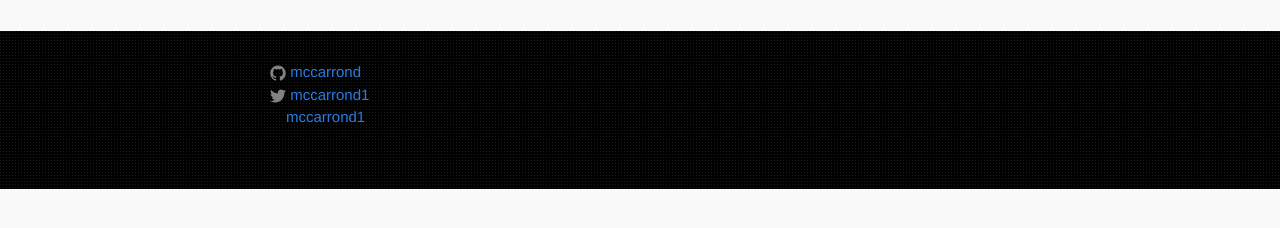
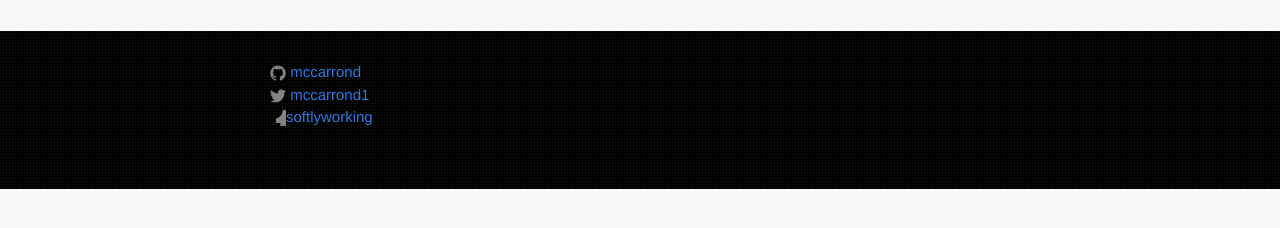
Before and after one commit to mccarrond/mccarrond.github.io, a Jekyll site: the page built from blog.html, in a window 1280 px wide. Shown: the part 522-750 px from the top of the page. Built offline with Jekyll 4.4.1, drawn with Linux system fonts in a browser that asks for light colours.

Commit message:
Update footer.html

```diff
--- a/_includes/footer.html
+++ b/_includes/footer.html
@@ -35,20 +35,12 @@
             <a href="https://tumblr.com/{{ site.tumblr_username }}">
              <span class="icon icon--tumblr">
                <svg viewBox="0 0 16 16">
-               <path fill="#828282" d="M210.8 80.3c-2.3 18.3-6.4 33.4-12.4 45.2 -6 11.9-13.9 22-23.9 30.5 -9.9 8.5-21.8 14.9-35.7 19.5v50.6h38.9v124.5c0 16.2 1.7 28.6 5.1 37.1 3.4 8.5 9.5 16.6 18.3 24.2 8.8 7.6 19.4 13.4 31.9 17.5 12.5 4.1 26.8 6.1 43 6.1 14.3 0 27.6-1.4 39.9-4.3 12.3-2.9 26-7.9 41.2-15v-55.9c-17.8 11.7-35.7 17.5-53.7 17.5 -10.1 0-19.1-2.4-27-7.1 -5.9-3.5-10-8.2-12.2-14 -2.2-5.8-3.3-19.1-3.3-39.7v-91.1H345.5v-55.8h-84.4v-90H210.8z"
+               <path fill="#828282" d="M 18.001,14 L 18.001,21.318 C 18.001,23.175 17.977,24.245 18.174,24.771 C 18.369,25.295 18.859,25.838 19.392,26.153 C 20.101,26.577 20.909,26.789 21.821,26.789 C 23.441,26.789 24.398,26.575 26,25.523 L 26,30.333 L 26,30.333 C 24.634,30.976 23.442,31.352 22.334,31.612 C 21.224,31.87 20.026,32 18.738,32 C 17.274,32 16.411,31.816 15.288,31.448 C 14.164,31.077 13.204,30.548 12.412,29.869 C 11.617,29.184 11.068,28.456 10.76,27.686 C 10.453,26.917 10.301,25.799 10.301,24.335 L 10.301,13.113 L 6.006,13.113 L 6.006,8.582 C 7.263,8.174 8.667,7.588 9.562,6.827 C 10.46,6.063 11.179,5.149 11.721,4.079 C 12.265,3.012 12.638,1.65 12.842,0 L 18.001,0 L 18.001,8 L 26,8 L 26,14 L 18.001,14 Z"
               </svg>
-              </span><span class="username">{{site.twitter_username}}</span>
+              </span><span class="username">{{site.tumblr_username}}</span>
             </a>
           </li>
           {% endif %}
-
-
-
-
-
-
-
-
 
 
    <!--    <div class="footer-col  footer-col-2">
```
